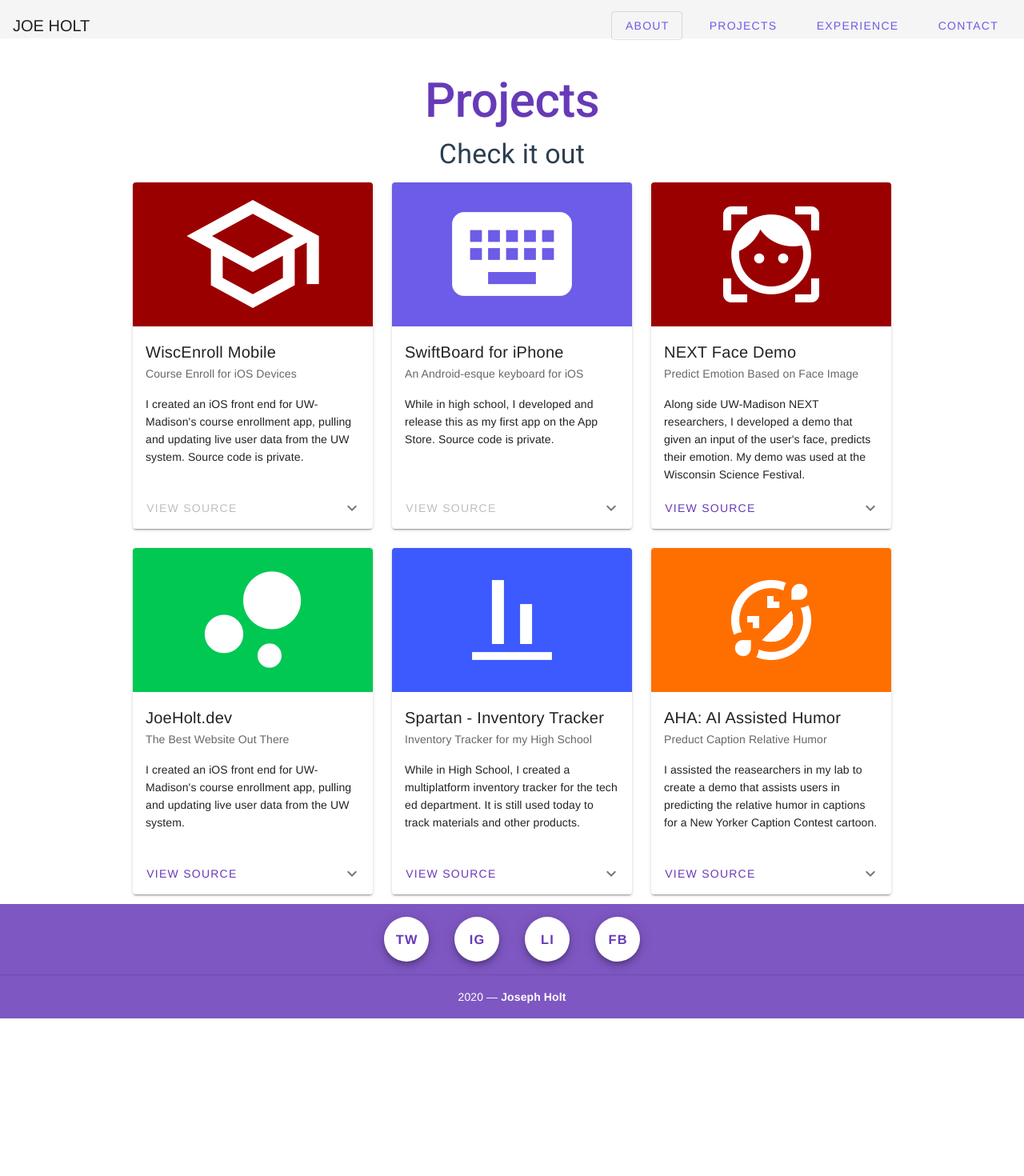
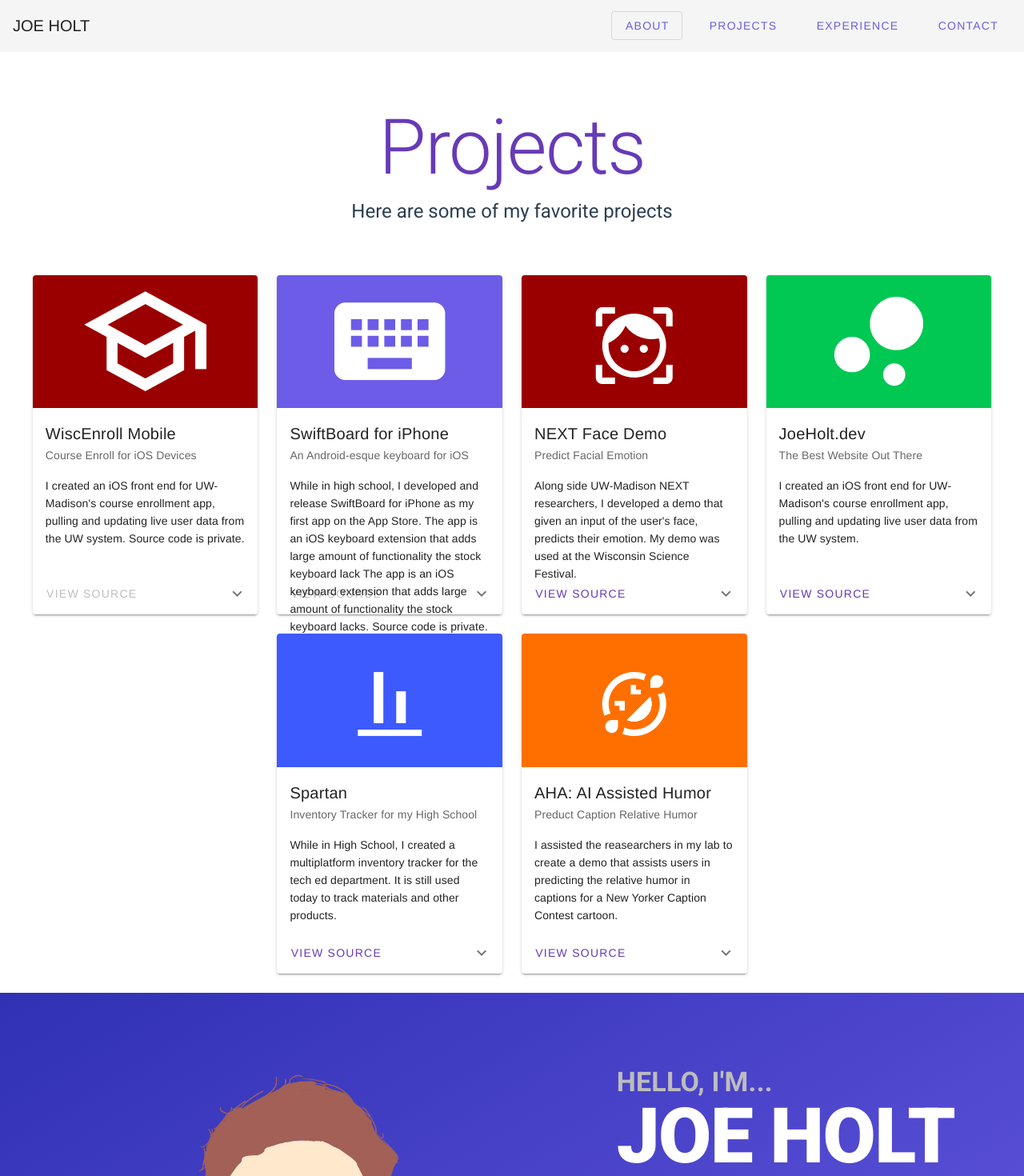
Before and after one commit to JoeHolt/Portfolio, a Vue app: page /#/ in a window 1280 px wide. Shown: the top 1470 px of the page at 80% size. Before the commit the page ends 1273 px from the top, so only its background shows below. Built offline with nearby package versions, Linux system fonts and the light colour scheme.

Commit message:
Improved reactivity

```diff
--- a/src/components/AppFooter.vue
+++ b/src/components/AppFooter.vue
@@ -10,11 +10,14 @@
         <v-btn
           v-for="icon in social"
           :key="icon.icon"
+          style="background-color: rebeccapurple"
           class="mx-4 deep-purple--text"
           color="white"
+          dark
           fab
+          icon
         >
-          <h3>{{ icon.icon }}</h3>
+          <v-icon color="white">{{icon.icon}}</v-icon>
         </v-btn>
       </v-card-text>
 
@@ -44,10 +47,10 @@
   data() {
     return {
       social: [
-        { icon: 'TW', url: '' },
-        { icon: 'IG', url: '' },
-        { icon: 'LI', url: '' },
-        { icon: 'FB', url: '' }
+        { icon: 'mdi-twitter', url: '' },
+        { icon: 'mdi-instagram', url: '' },
+        { icon: 'mdi-linkedin', url: '' },
+        { icon: 'mdi-facebook', url: '' }
       ]
     };
   }
--- a/src/components/AppNavigation.vue
+++ b/src/components/AppNavigation.vue
@@ -18,7 +18,7 @@
       </v-list>
     </v-navigation-drawer>
     <!-- View on larger displays -->
-    <v-app-bar app fixed flat style="height: 6vh;">
+    <v-app-bar app fixed flat style="height: 65px;">
       <v-app-bar-nav-icon
         color="black"
         class="hidden-md-and-up"
--- a/src/components/Projects.vue
+++ b/src/components/Projects.vue
@@ -1,21 +1,22 @@
 <template>
-  <v-container class="projects" style="max-width: 100%">
-    <div class="mt-5">
-      <p class="display-3 text-center font-weight-medium deep-purple--text"> Projects </p>
-      <p class="display-1 text-center gray--text"> Check it out </p>
+  <v-container class="projects" style="max-width: 100%; min-height: 95vh">
+    <v-row justify="center" align="center" style="min-height: 95vh;" class="ma-3">
+      <div class="mt-12 mb-12">
+        <p class="display-4 text-center deep-purple--text"> Projects </p>
+        <p class="headline text-center gray--text"> Here are some of my favorite projects </p>
       </div>
       <v-row>
         <v-col cols="12">
           <v-row align="center" justify="center">
-          <v-card v-for="project in projects" :key="project.name" width="300px" class="ma-3">
+            <v-card v-for="project in projects" :key="project.name" width="22vw" class="ma-3">
               <div
                 :style="computeBackgroundStyle(project)"
-              style="height: 180px;">
+                style="height: 13vw;">
                 <v-icon color="white" :class="project.img_small ? 'projects--card-img__small' : 'projects--card-img'" x-large>{{ project.img }}</v-icon>
               </div>
               <v-card-title v-text="project.name"></v-card-title>
               <v-card-subtitle v-text="project.subtitle"></v-card-subtitle>
-            <v-card-text class="text--primary" style="height: 115px" v-text="project.description"></v-card-text>
+              <v-card-text class="text--primary" style="height: 15vh" v-text="project.description"></v-card-text>
               <v-card-actions>
                 <v-btn text color="deep-purple" target="_blank" :href="project.url" :disabled="project.no_url">View Source</v-btn>
                 <v-spacer></v-spacer>
@@ -46,6 +47,7 @@
             </v-card>
           </v-row>
         </v-col>
+      </v-row>
     </v-row>
   </v-container>
 </template>
@@ -90,7 +92,7 @@
           no_url: true,
           url: 'https://www.google.com',
           subtitle: 'An Android-esque keyboard for iOS',
-          description: 'While in high school, I developed and release this as my first app on the App Store. Source code is private.',
+          description: 'While in high school, I developed and release SwiftBoard for iPhone as my first app on the App Store. The app is an iOS keyboard extension that adds large amount of functionality the stock keyboard lack The app is an iOS keyboard extension that adds large amount of functionality the stock keyboard lacks. Source code is private.',
           skills: [
             { title: 'Swift', category: 'lang' },
             { title: 'UIKit', category: 'tool' },
@@ -110,7 +112,7 @@
           img: 'mdi-face-recognition',
           no_url: false,
           url: 'https://github.com/stsievert/next-face-demo',
-          subtitle: 'Predict Emotion Based on Face Image',
+          subtitle: 'Predict Facial Emotion',
           description: 'Along side UW-Madison NEXT researchers, I developed a demo that given an input of the user\'s face, predicts their emotion. My demo was used at the Wisconsin Science Festival.',
           skills: [
             { title: 'Python', category: 'lang' },
@@ -140,7 +142,7 @@
           ]
         },
         {
-          name: 'Spartan - Inventory Tracker',
+          name: 'Spartan',
           color1: '#3d5afe',
           color2: '#3d5afe',
           show: false,
@@ -200,14 +202,14 @@
 .projects--card-img {
   width: 100%;
   text-align: center;
-  font-size: 180px !important;
+  font-size: 13vw !important;
 }
 
 .projects--card-img__small {
   width: 100%;
   text-align: center;
-  padding-top: 30px;
-  font-size: 120px !important;
+  padding-top: 5vh;
+  font-size: 12vh !important;
 }
 
 </style>
--- a/src/views/Home.vue
+++ b/src/views/Home.vue
@@ -1,8 +1,8 @@
 <template>
   <span>
     <projects></projects>
-    <general-image-header v-if="false"></general-image-header>
-    <experience-timeline v-if="false"></experience-timeline>
+    <general-image-header></general-image-header>
+    <experience-timeline></experience-timeline>
   </span>
 </template>
 
@@ -14,6 +14,9 @@
 
 export default {
   name: 'Home',
+  mounted () {
+    window.scrollTo(300, 0);
+  },
   components: {
     GeneralImageHeader,
     ExperienceTimeline,
```
Lines whose indentation alone changed are shown as unchanged.
